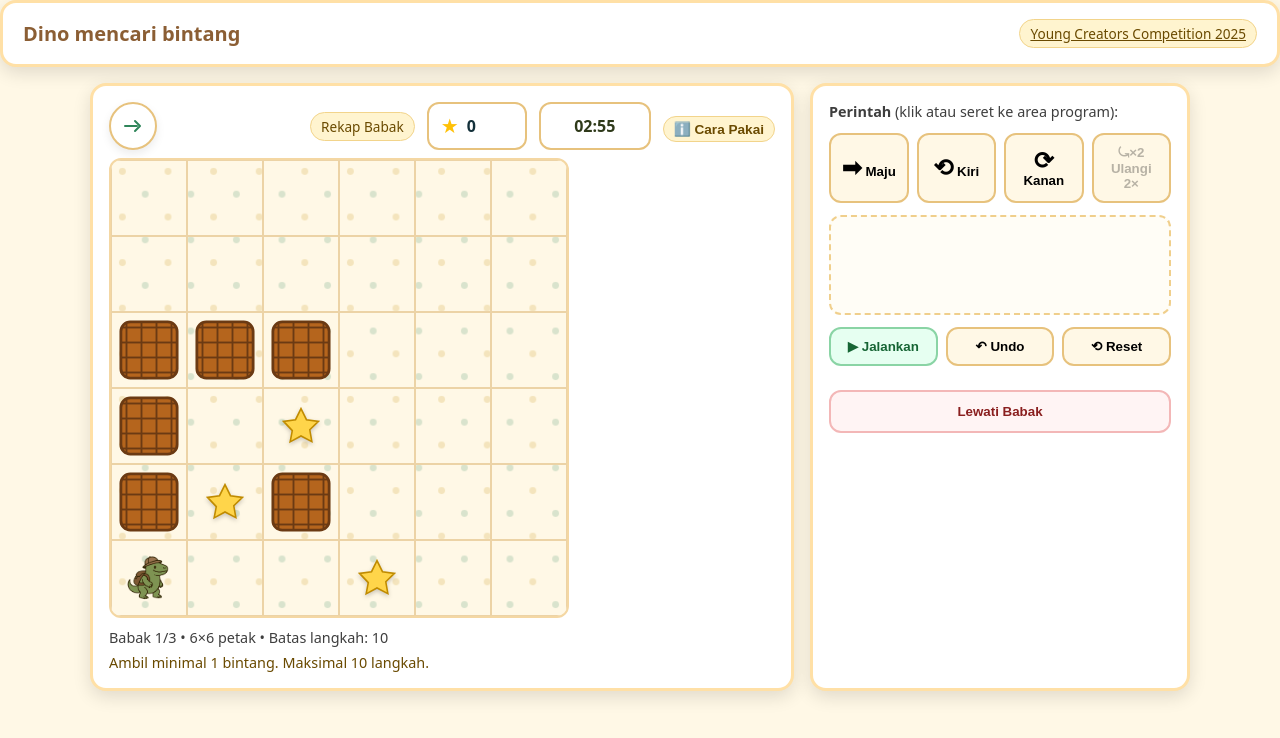
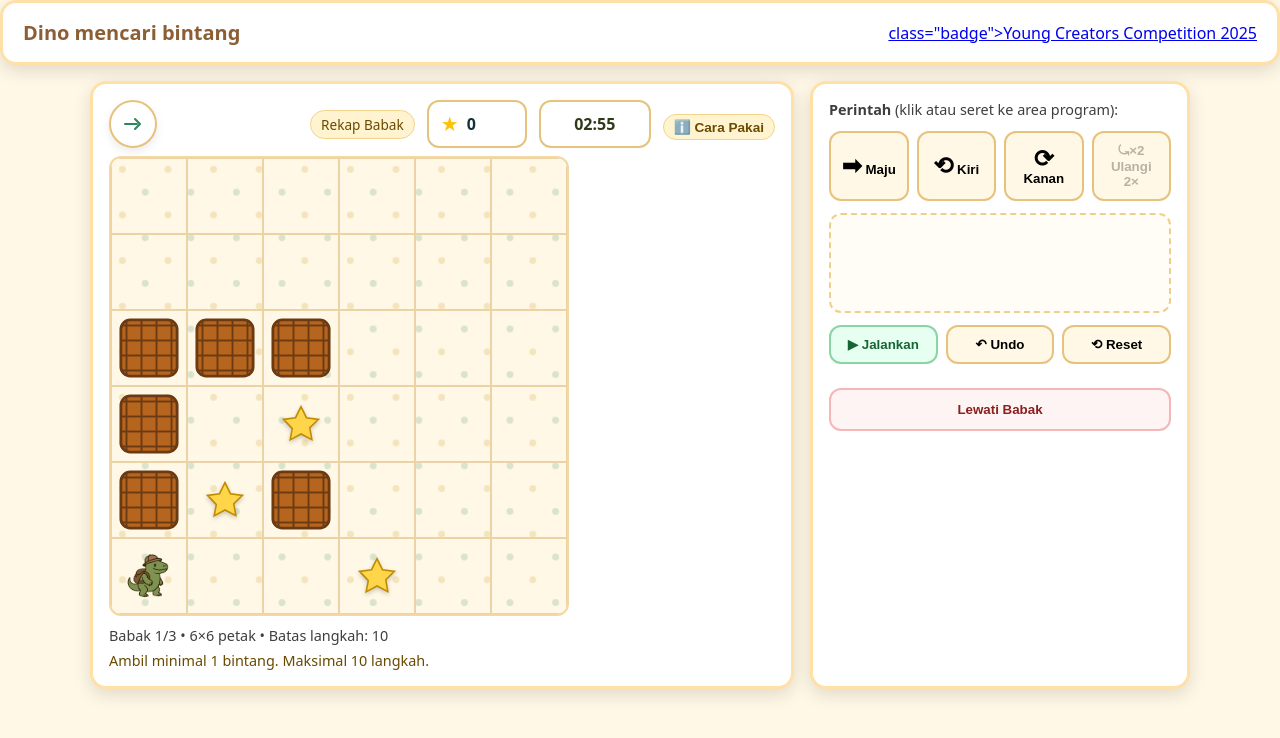
Before and after one commit to galihyogaswara/simulasiTK, a plain HTML site: page index.html in a window 1280 px wide. Drawn offline with Linux system fonts and the light colour scheme.

Commit message:
index.html

```diff
--- a/index.html
+++ b/index.html
@@ -9,7 +9,7 @@
 <body>
   <header class="card">
     <h1>Dino mencari bintang</h1>
-   <a href="https://challenge.pesonaedu.id/peyc/" class="badge">Young Creators Competition 2025</a>
+   <a href="https://challenge.pesonaedu.id/peyc/"> class="badge">Young Creators Competition 2025</a>
 
   </header>
 
```
